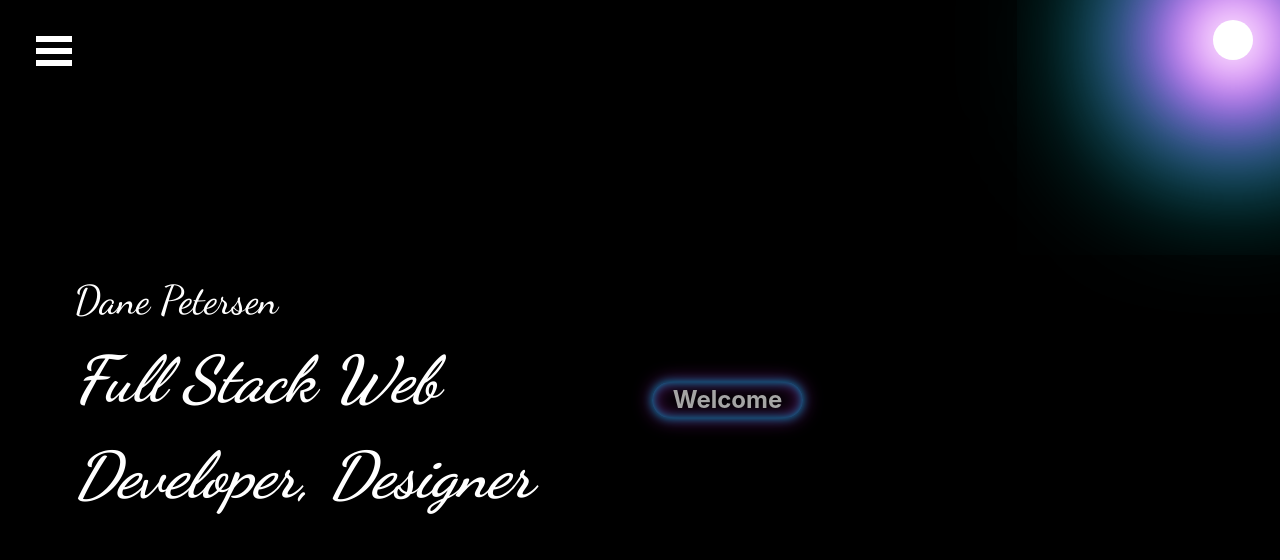
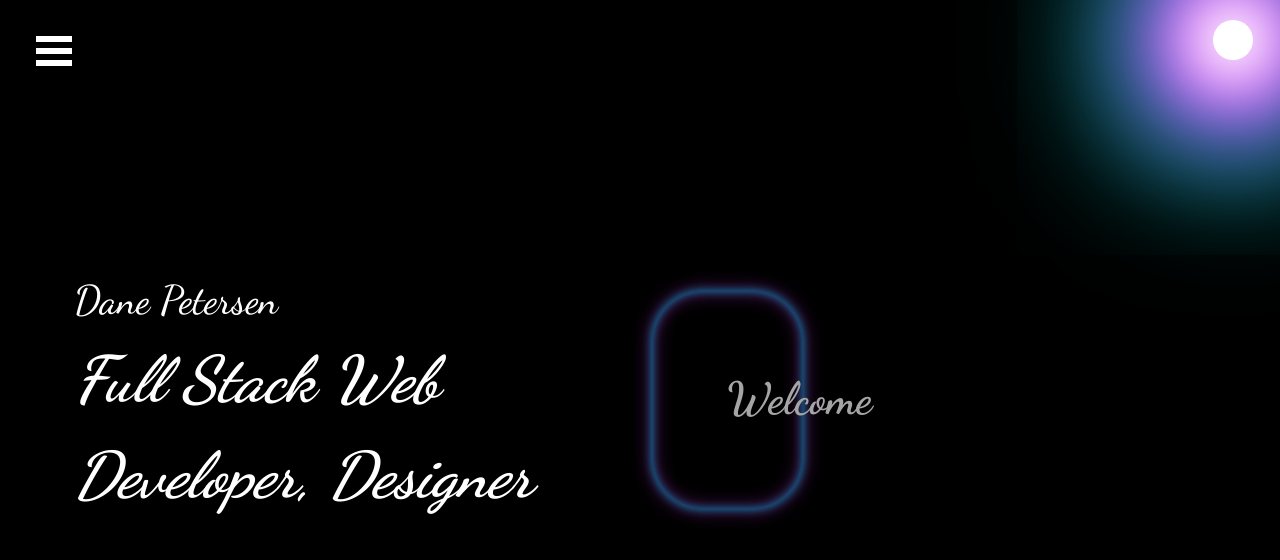
Before and after one commit to DanePete/portfolio, a React (Create React App) app: page /#/home in a window 1280 px wide. Shown: the top 560 px of the page. Built offline with nearby package versions, Linux system fonts and the light colour scheme.

Commit message:
new button

```diff
--- a/src/components/LandingHero/LandingHero.scss
+++ b/src/components/LandingHero/LandingHero.scss
@@ -49,6 +49,12 @@
 
 .frame a {
   color: white;
+  display: block;
+  padding: 75px;
+  font-size: 45px;
+  color: white;
+  font-family: 'Dancing Script', cursive;
+  font-weight: bold;
 }
 
 .landing-hero-row {
```
Also changed, not shown: src/components/MenuNav/MenuNav.scss (+7 -0 lines).
